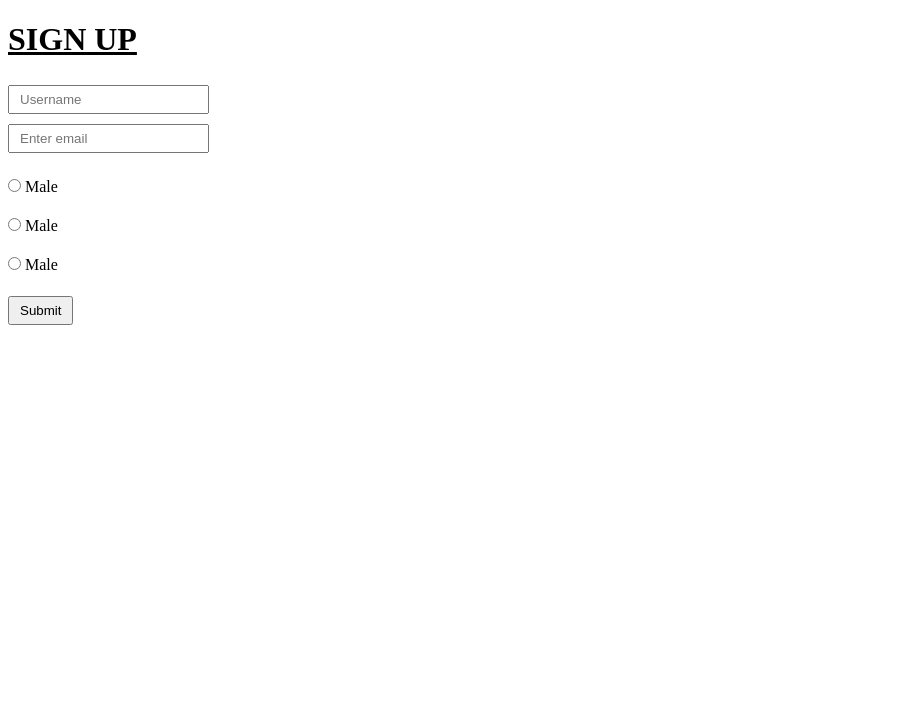
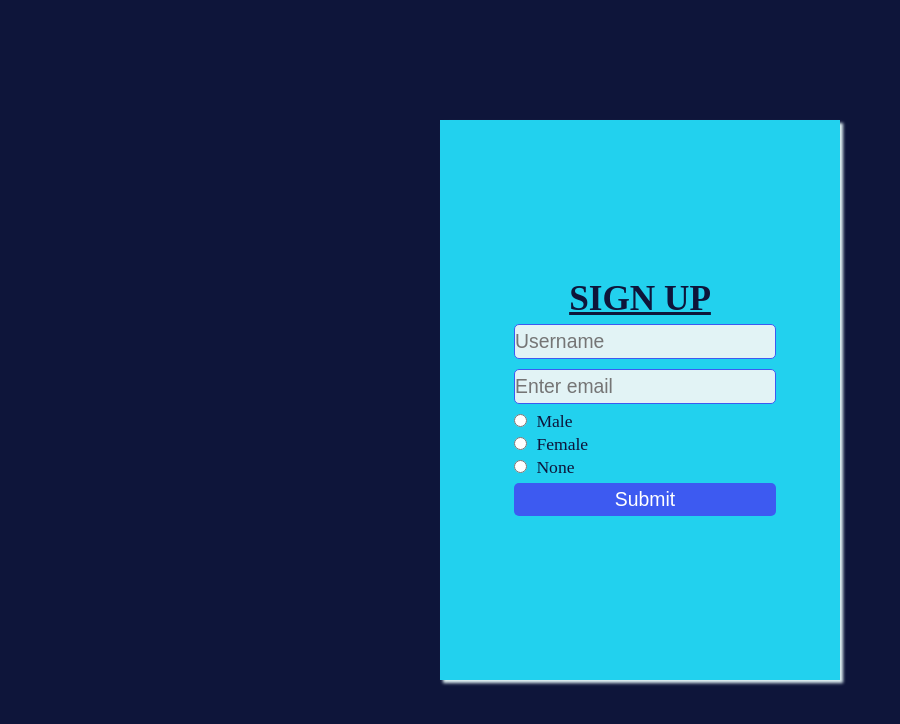
Before and after one commit to charles-okunzo/sign-up-form-with-js, a plain HTML site: page index.html in a window 1280 px wide. Shown: the whole page, without its empty margins (0-900 px from the left). Drawn offline with Linux system fonts and the light colour scheme.

Commit message:
style:background color and positining the form at the center

```diff
--- a/index.css
+++ b/index.css
@@ -1,4 +1,49 @@
+*{
+    padding: 0;
+    margin: 0;
+    box-sizing: border-box;
+}
+body{
+    color: #0e153a;
+    height: 100vh;
+    background-color: #0e153a;
+    display: flex;
+    justify-content: center;
+    align-items: center;
+    margin: auto;
+    font-size: 1.1em;
+}
 input{
-    padding: 5px 10px;
-    margin: 5px 0;
+    border: 1px solid #3d5af1;
+    background-color: #e2f3f5;
+    font-size: 1.1em;
+    padding: 5px 0;
+    margin: 5px 5px;
+    width: 100%;
+    border-radius: 5px;
 }
+#show{
+    text-align: center;
+}
+.formdiv{
+    display: flex;
+    justify-content: center;
+    align-items: center;
+    margin: auto;
+    height: 70vh;
+    width: 50vh;
+    background-color: #22d1ee;
+    box-shadow: 3px 3px 3px #e2f3f5;
+}
+.gender input{
+    width: auto;
+}
+#heading{
+    text-align: center;
+}
+#submit{
+    padding: 5px 0;
+    background-color: #3d5af1;
+    color: #fff;
+    border-style: none;
+}
--- a/index.html
+++ b/index.html
@@ -8,19 +8,21 @@
     <link rel="stylesheet" href="index.css">
 </head>
 <body>
+   <div class="formdiv">
     <form action="" id="form" name="form">
         <h1 id="heading"></h1>
         <input type="" name="name" id="name" placeholder="Username"> <br>
         <input type="email" name="email" id="email" placeholder="Enter email"> <br>
-        <div>
+        <div class="gender">
             <div id="enterged"></div>
             <p><input type="radio" name="gender" value="male" id=""> Male</p>
-            <p><input type="radio" name="gender" value="female" id=""> Male</p>
-            <p><input type="radio" name="gender" value="none" id=""> Male</p>
+            <p><input type="radio" name="gender" value="female" id=""> Female</p>
+            <p><input type="radio" name="gender" value="none" id=""> None</p>
         </div>
         <input type="button" value="Submit" id="submit">
     </form>
   <div id="show"></div>
+   </div>
 
     <script src="./index.js"></script>
 </body>
```
